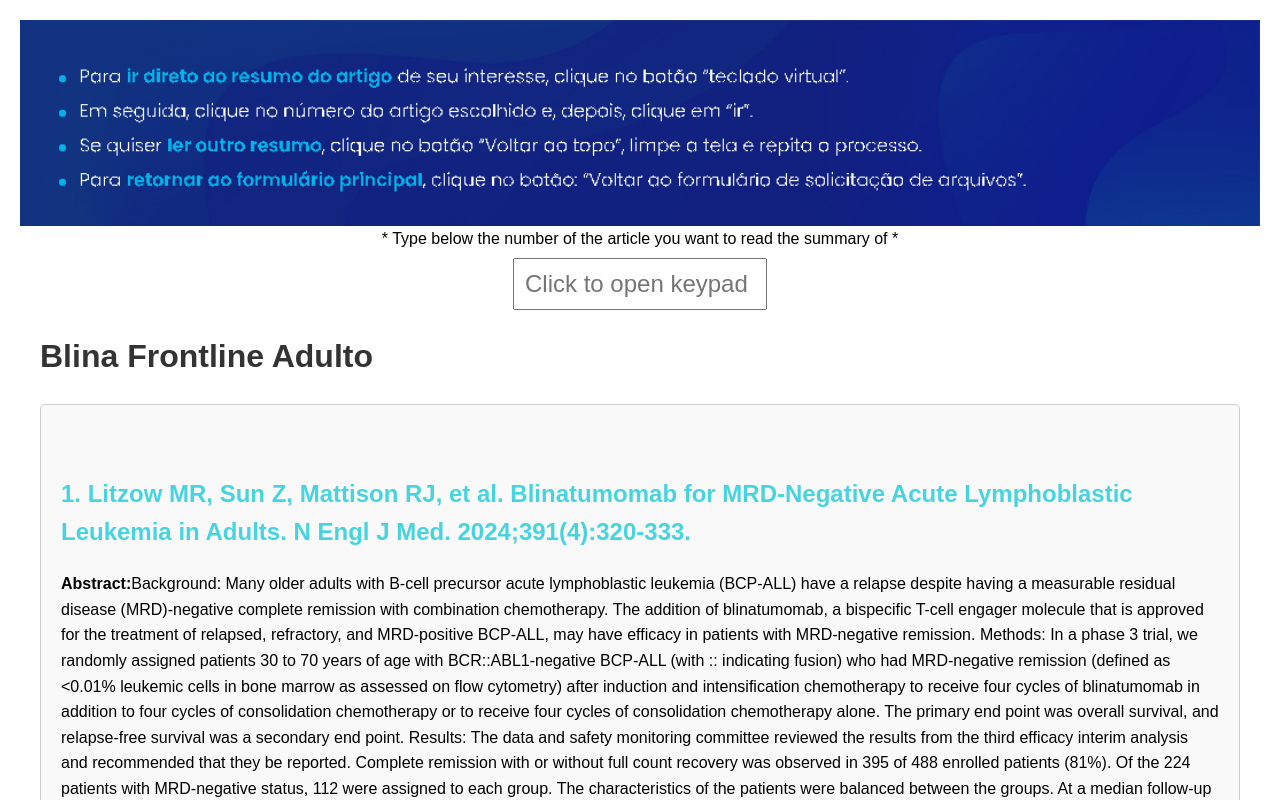
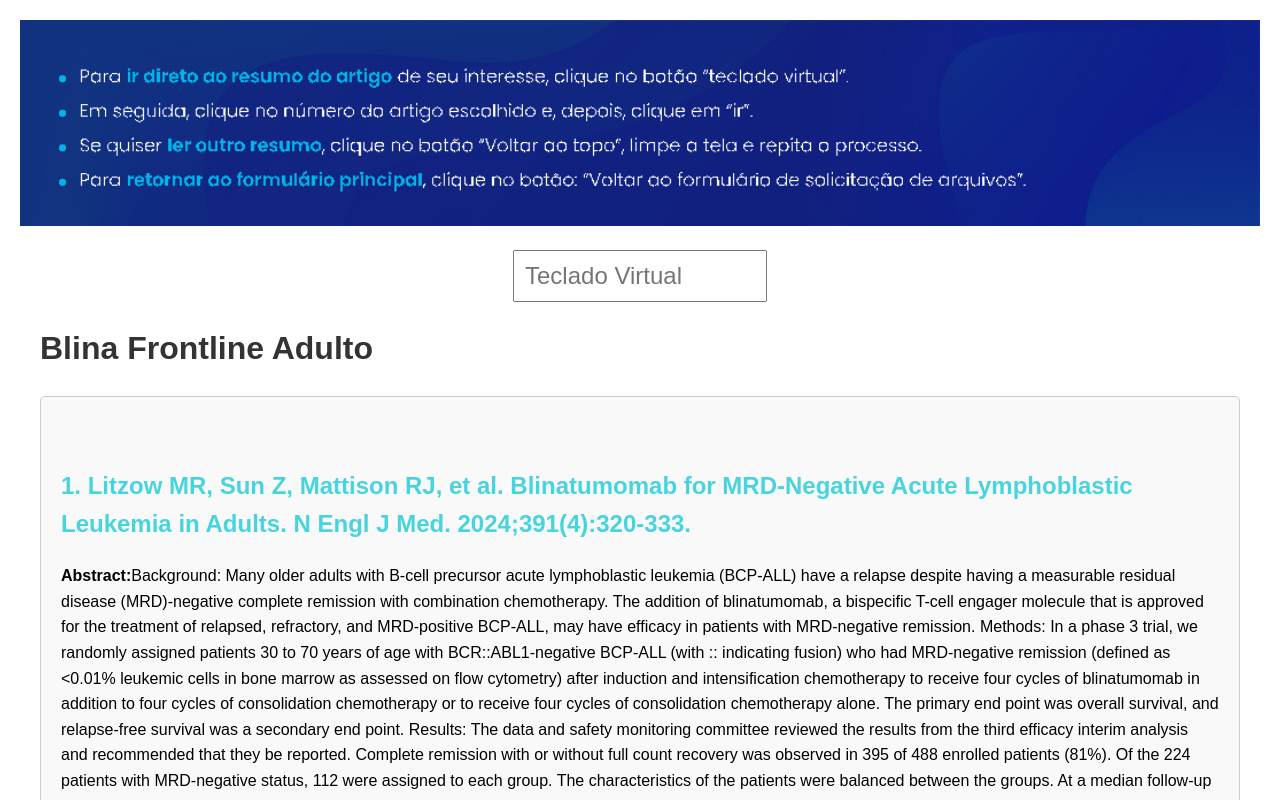
Before and after one commit to Sergiomms/article_summary_2, a React (Vite) app: page / in a window 1280 px wide. Shown: the top 800 px of the page. Built offline with nearby package versions, Linux system fonts and the light colour scheme.

Commit message:
texts edited

```diff
--- a/src/App.css
+++ b/src/App.css
@@ -8,6 +8,7 @@
 .image-container {
   width: auto;
   height: auto;
+  margin-bottom: 20px;
 }
 
 .image {
@@ -15,10 +16,6 @@
   height: auto;
 }
 
-
-.text {
-  margin-bottom: 10px;
-}
 
 .keypad {
   display: grid;
--- a/src/App.jsx
+++ b/src/App.jsx
@@ -65,14 +65,14 @@
           alt='image'
         />
       </div>
-      <div className='text'>* Type below the number of the article you want to read the summary of *</div>
+
       <input
         type="text"
         className="search-input"
         value={inputValue}
         readOnly
         onClick={handleSearchClick}
-        placeholder="Click to open keypad"
+        placeholder="Teclado Virtual"
       />
       {showKeypad && (
         <div className="container">
@@ -91,7 +91,7 @@
                 ⌫
               </button>
               <button className="keypad-button" onClick={handleEnter}>
-                Go
+                Ir
               </button>
               <button className="keypad-button" onClick={handleCloseKeypad}>
                 X
@@ -104,7 +104,7 @@
       {/* Back to Top Button */}
       {isVisible && (
         <button onClick={scrollToTop} className="back-to-top">
-          Top
+          Voltar ao topo
         </button>
       )}
 
```
